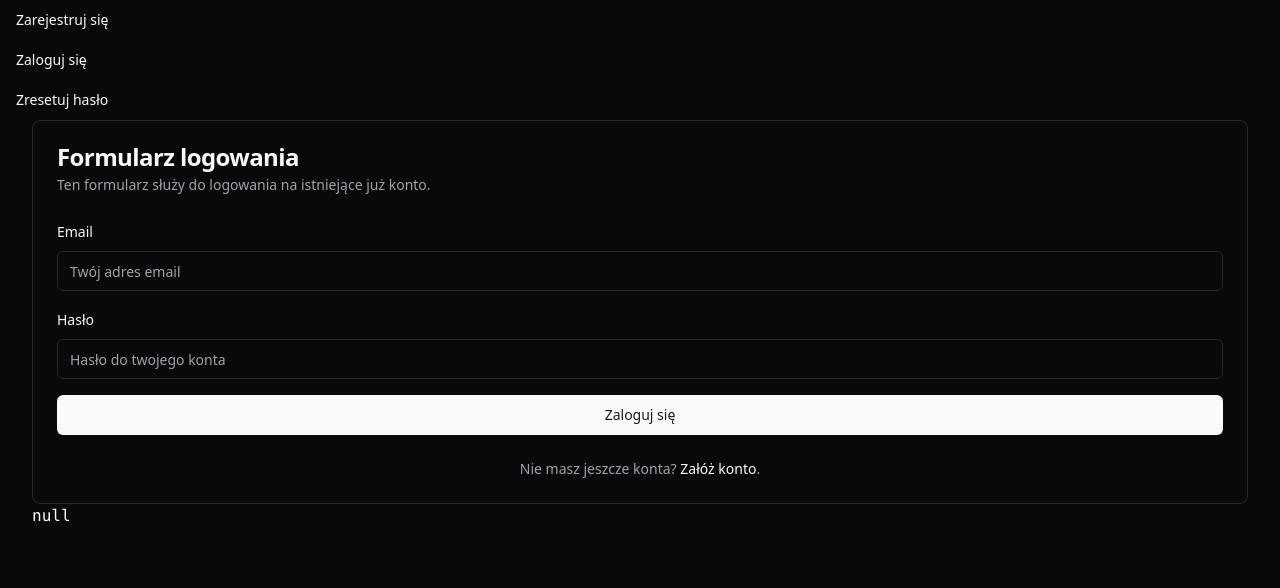
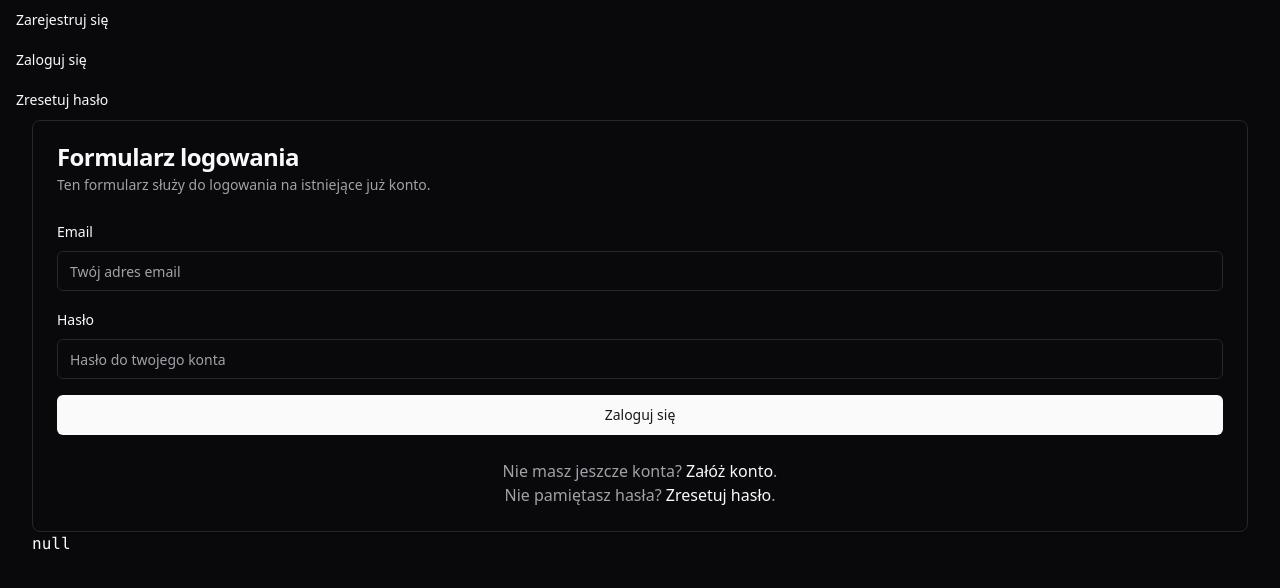
Before and after one commit to Albert-Chyb/budget-tracker-2, a React (Vite) app: page /sign-in in a window 1280 px wide. Shown: the top 588 px of the page. Built offline with nearby package versions, Linux system fonts and the light colour scheme; no server answers.

Commit message:
Added links to password reset page

```diff
--- a/src/pages/SignInPage.tsx
+++ b/src/pages/SignInPage.tsx
@@ -59,14 +59,30 @@ export default function SignInPage() {
         />
       </CardContent>
 
-      <CardFooter className='justify-center'>
-        <p className='text-sm text-muted-foreground'>
+      <CardFooter className='justify-center text-center'>
+        <ul>
+          <li>
+            <p className='text-muted-foreground'>
               Nie masz jeszcze konta?{' '}
               <Link to='/sign-up' className='text-foreground hover:underline'>
                 Załóż konto
               </Link>
               .
             </p>
+          </li>
+          <li>
+            <p className='text-muted-foreground'>
+              Nie pamiętasz hasła?{' '}
+              <Link
+                to='/reset-password'
+                className='text-foreground hover:underline'
+              >
+                Zresetuj hasło
+              </Link>
+              .
+            </p>
+          </li>
+        </ul>
       </CardFooter>
     </Card>
   );
--- a/src/pages/SignUpPage.tsx
+++ b/src/pages/SignUpPage.tsx
@@ -60,14 +60,30 @@ export default function SignUpPage() {
         />
       </CardContent>
 
-      <CardFooter className='justify-center'>
-        <p className='text-sm text-muted-foreground'>
+      <CardFooter className='justify-center text-center'>
+        <ul>
+          <li>
+            <p className='text-muted-foreground'>
               Masz już konto ?{' '}
               <Link to='/sign-in' className='text-foreground hover:underline'>
                 Zaloguj się
               </Link>
               .
             </p>
+          </li>
+          <li>
+            <p className='text-muted-foreground'>
+              Nie pamiętasz hasła?{' '}
+              <Link
+                to='/reset-password'
+                className='text-foreground hover:underline'
+              >
+                Zresetuj hasło
+              </Link>
+              .
+            </p>
+          </li>
+        </ul>
       </CardFooter>
     </Card>
   );
```
Lines whose indentation alone changed are shown as unchanged.
